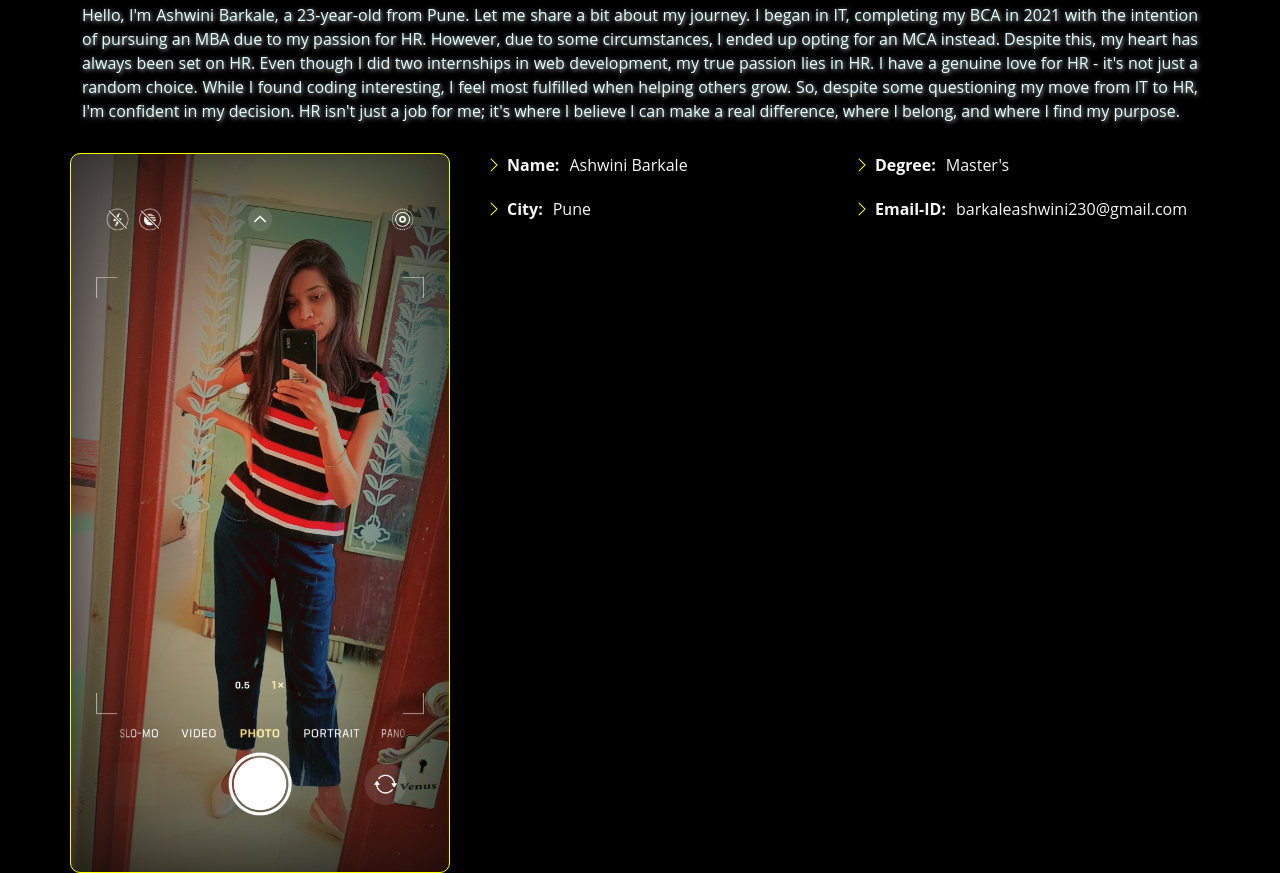
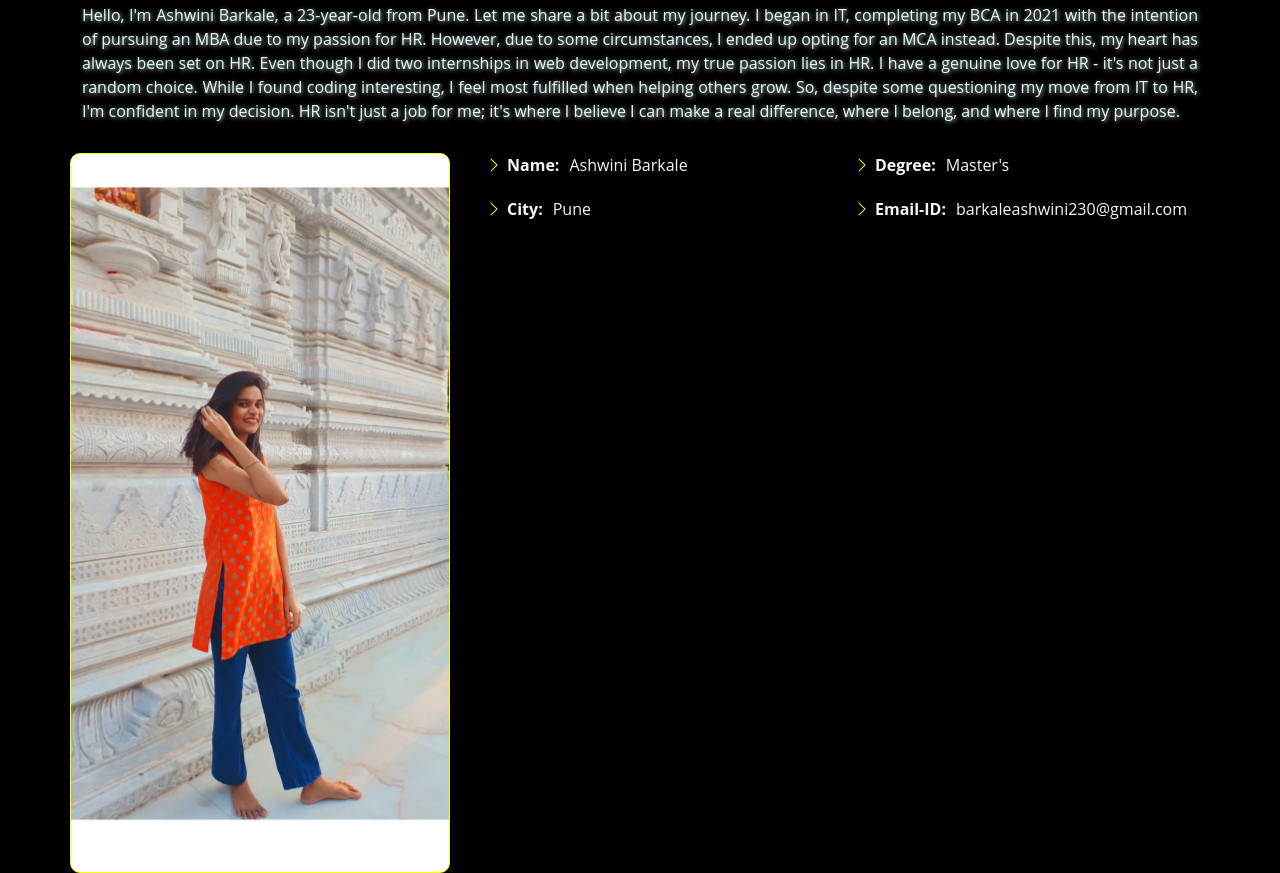
Before and after one commit to ashwinibarkale/1WEBSITE.github.io, a plain HTML site: page index.html in a window 1280 px wide. Shown: the part 961-1834 px from the top of the page. Drawn offline with Linux system fonts and the light colour scheme.

Commit message:
Update style.css

```diff
--- a/assets/css/style.css
+++ b/assets/css/style.css
@@ -595,7 +595,7 @@ section {
 }
 
 .about .image {
-  background: url("../img/snap.jpg") center center no-repeat;
+  background: url("../img/pic24.webp") center center no-repeat;
   background-size: cover;
   height: 90vh; /* Set height to 100% of the viewport height */
 
```
